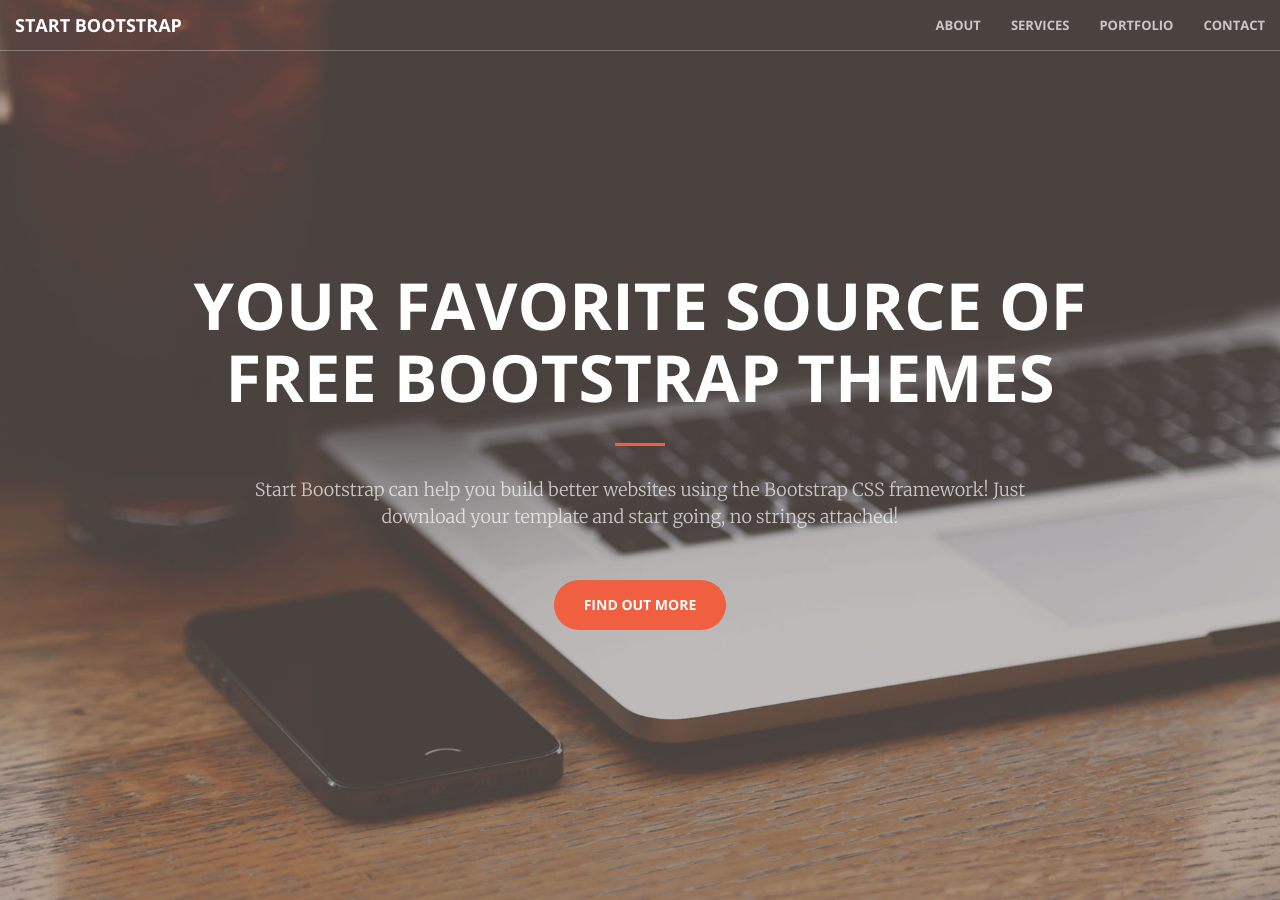
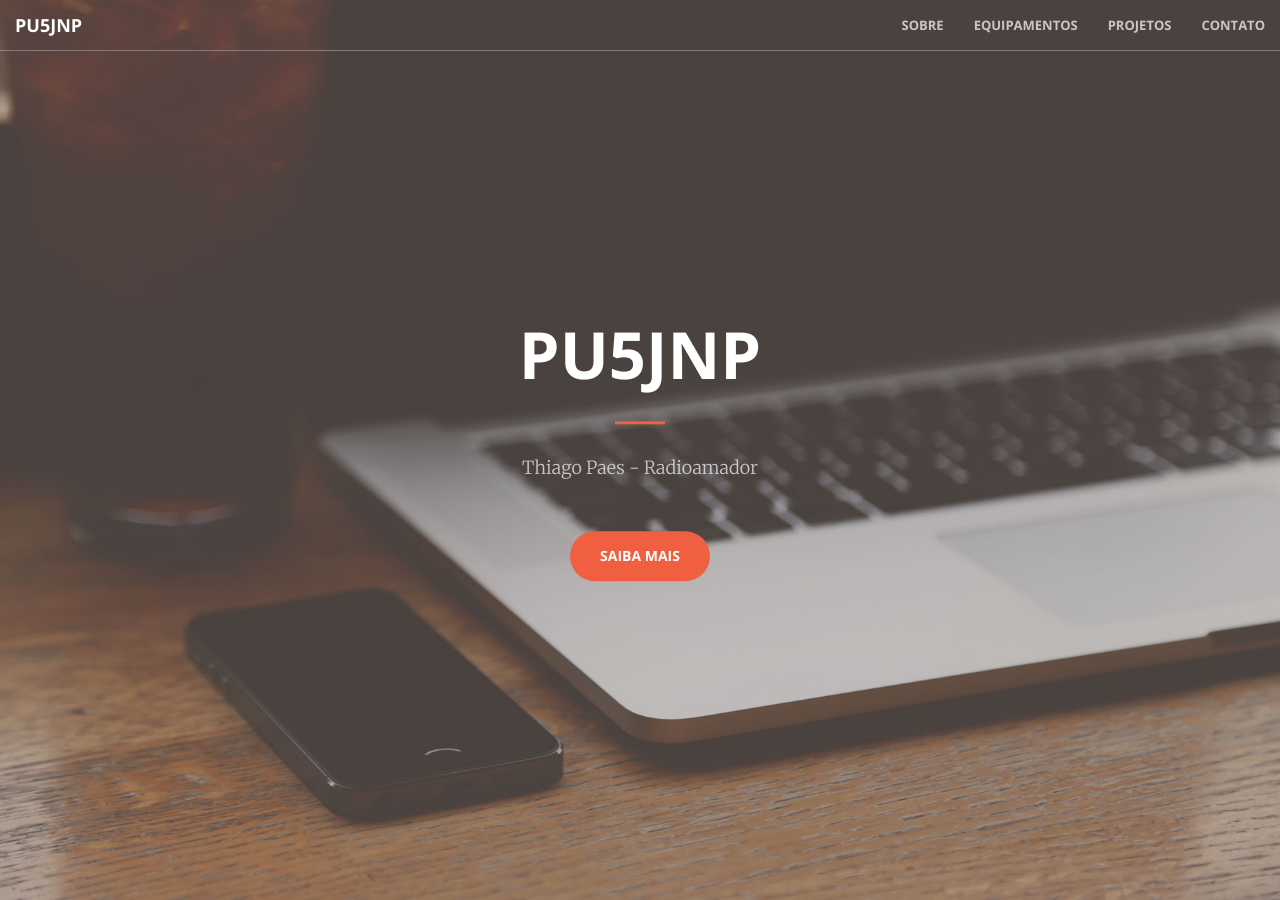
Before and after one commit to mrprompt/pu5jnp, a Jekyll site: the page built from index.html, in a window 1280 px wide and 900 px high. Built offline with Jekyll 4.4.1, drawn with Linux system fonts in a browser that asks for light colours.

Commit message:
iniciando

```diff
--- a/_includes/head.html
+++ b/_includes/head.html
@@ -6,7 +6,7 @@
     <meta name="description" content="">
     <meta name="author" content="">
 
-    <title>Creative - Start Bootstrap Theme</title>
+    <title>PU5JNP - Thiago Paes - Radioamador</title>
 
     <!-- Bootstrap Core CSS -->
     <link rel="stylesheet" href="css/bootstrap.min.css" type="text/css">
--- a/_includes/header.html
+++ b/_includes/header.html
@@ -1,10 +1,10 @@
 <header>
     <div class="header-content">
         <div class="header-content-inner">
-            <h1>Your Favorite Source of Free Bootstrap Themes</h1>
+            <h1>PU5JNP</h1>
             <hr>
-            <p>Start Bootstrap can help you build better websites using the Bootstrap CSS framework! Just download your template and start going, no strings attached!</p>
-            <a href="#about" class="btn btn-primary btn-xl page-scroll">Find Out More</a>
+            <p>Thiago Paes - Radioamador</p>
+            <a href="#about" class="btn btn-primary btn-xl page-scroll">saiba mais</a>
         </div>
     </div>
 </header>
--- a/_includes/nav.html
+++ b/_includes/nav.html
@@ -3,28 +3,28 @@
         <!-- Brand and toggle get grouped for better mobile display -->
         <div class="navbar-header">
             <button type="button" class="navbar-toggle collapsed" data-toggle="collapse" data-target="#bs-example-navbar-collapse-1">
-                <span class="sr-only">Toggle navigation</span>
+                <span class="sr-only">Navegue</span>
                 <span class="icon-bar"></span>
                 <span class="icon-bar"></span>
                 <span class="icon-bar"></span>
             </button>
-            <a class="navbar-brand page-scroll" href="#page-top">Start Bootstrap</a>
+            <a class="navbar-brand page-scroll" href="#page-top">PU5JNP</a>
         </div>
 
         <!-- Collect the nav links, forms, and other content for toggling -->
         <div class="collapse navbar-collapse" id="bs-example-navbar-collapse-1">
             <ul class="nav navbar-nav navbar-right">
                 <li>
-                    <a class="page-scroll" href="#about">About</a>
+                    <a class="page-scroll" href="#about">Sobre</a>
                 </li>
                 <li>
-                    <a class="page-scroll" href="#services">Services</a>
+                    <a class="page-scroll" href="#services">Equipamentos</a>
                 </li>
                 <li>
-                    <a class="page-scroll" href="#portfolio">Portfolio</a>
+                    <a class="page-scroll" href="#portfolio">Projetos</a>
                 </li>
                 <li>
-                    <a class="page-scroll" href="#contact">Contact</a>
+                    <a class="page-scroll" href="#contact">Contato</a>
                 </li>
             </ul>
         </div>
```
